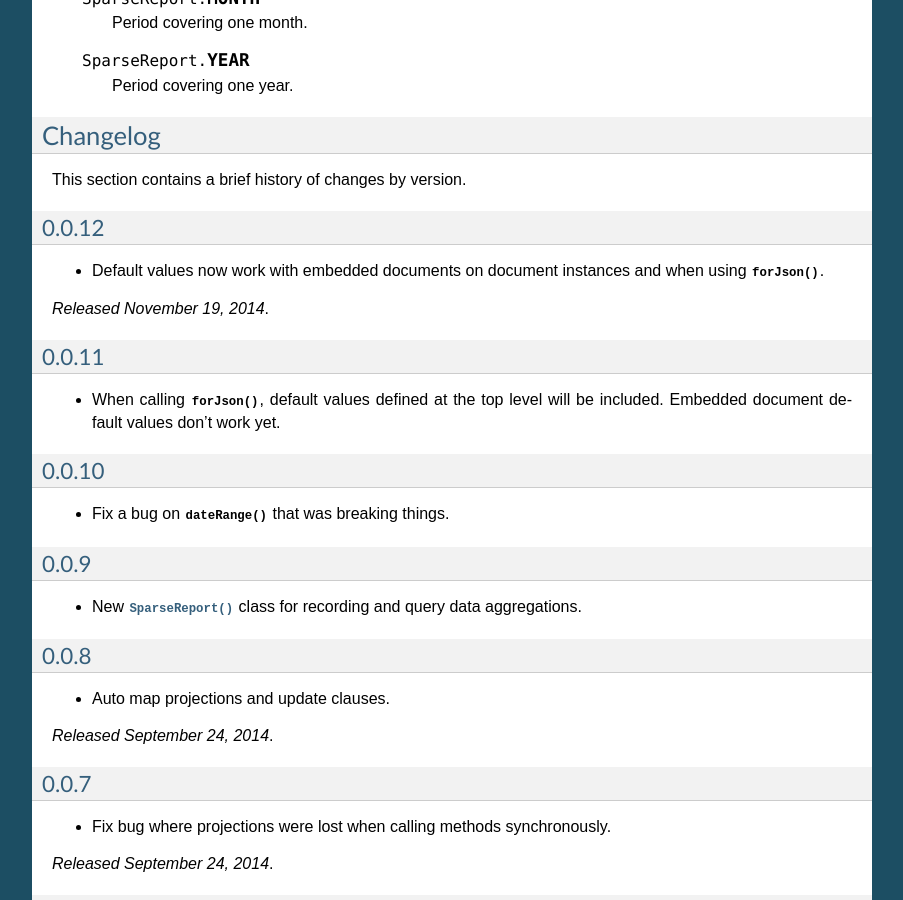
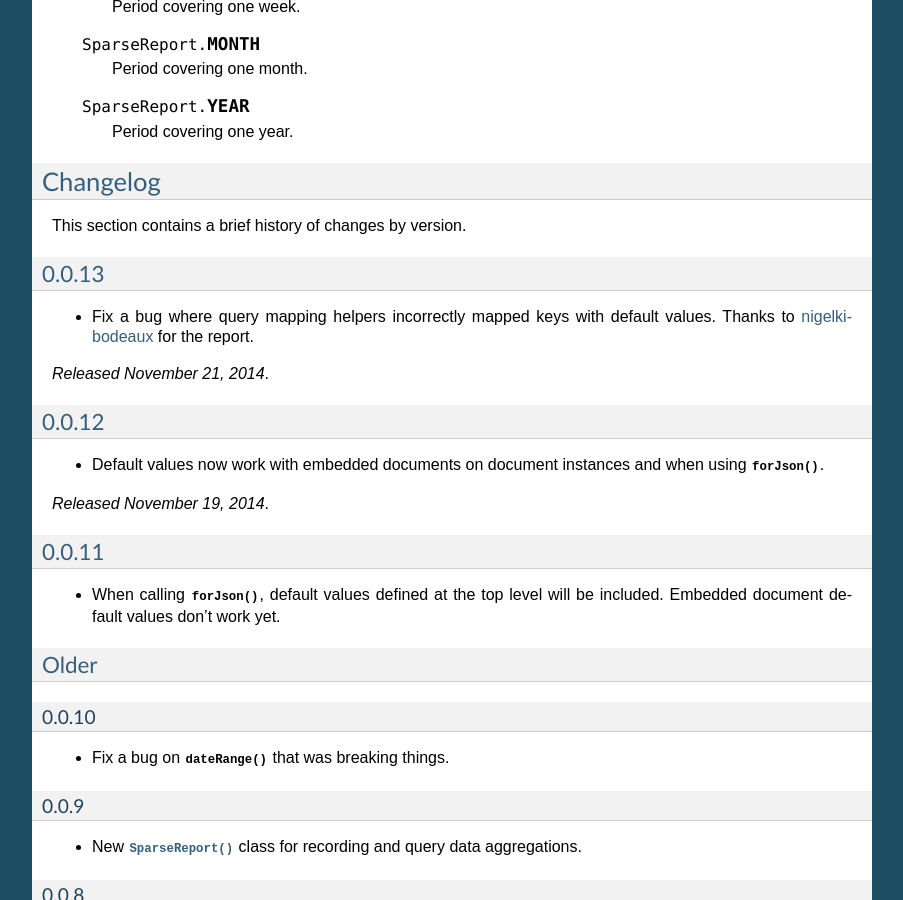
Before and after one commit to aboutdotme/humblejs, a Sphinx documentation site: the page built from docs/index.rst, in a window 1280 px wide and 900 px high, scrolled down 9523 px. Shown: the whole window, without its empty margins (198-1101 px from the left). Built offline with Sphinx 7.4.7, drawn with Linux system fonts in a browser that asks for light colours; comment, search, counter and statistics services are not loaded; some of the changed text lies outside the part shown.

```diff
--- a/docs/index.rst
+++ b/docs/index.rst
@@ -9,6 +9,11 @@ HumbleJS is the sister project of `HumbleDB <http://humbledb.readthedocs.org>`_,
 an ODM for Python. It attempts to achieve parity as best as possible with the
 HumbleDB project, while leveraging nuances of the Javascript language to
 provide a convenient and concise API.
+
+.. rubric:: Contributors
+
+* `shakefu <https://github.com/shakefu>`_ (creator, maintainer)
+* `nigelkibodeaux <https://github.com/nigelkibodeaux>`_
 
 .. contents:: User's Guide
    :depth: 2
@@ -580,6 +585,15 @@ Changelog
 
 This section contains a brief history of changes by version.
 
+0.0.13
+------
+
+* Fix a bug where query mapping helpers incorrectly mapped keys with default
+  values. Thanks to `nigelkibodeaux <https://github.com/nigelkibodeaux>`_ for
+  the report.
+
+`Released November 21, 2014`.
+
 0.0.12
 ------
 
@@ -594,31 +608,34 @@ This section contains a brief history of changes by version.
 * When calling :func:`forJson`, default values defined at the top
   level will be included. Embedded document default values don't work yet.
 
+Older
+-----
+
 0.0.10
-------
+^^^^^^
 
 * Fix a bug on :func:`dateRange` that was breaking things.
 
 0.0.9
------
+^^^^^
 
 * New :class:`SparseReport` class for recording and query data aggregations.
 
 0.0.8
------
+^^^^^
 
 * Auto map projections and update clauses.
 
 `Released September 24, 2014`.
 
 0.0.7
------
+^^^^^
 
 * Fix bug where projections were lost when calling methods synchronously.
 
 `Released September 24, 2014`.
 
 0.0.6
------
+^^^^^
 
 * Started documentation
```
Also changed, not shown: README.md (+5 -0 lines), package.json (+14 -0 lines).
